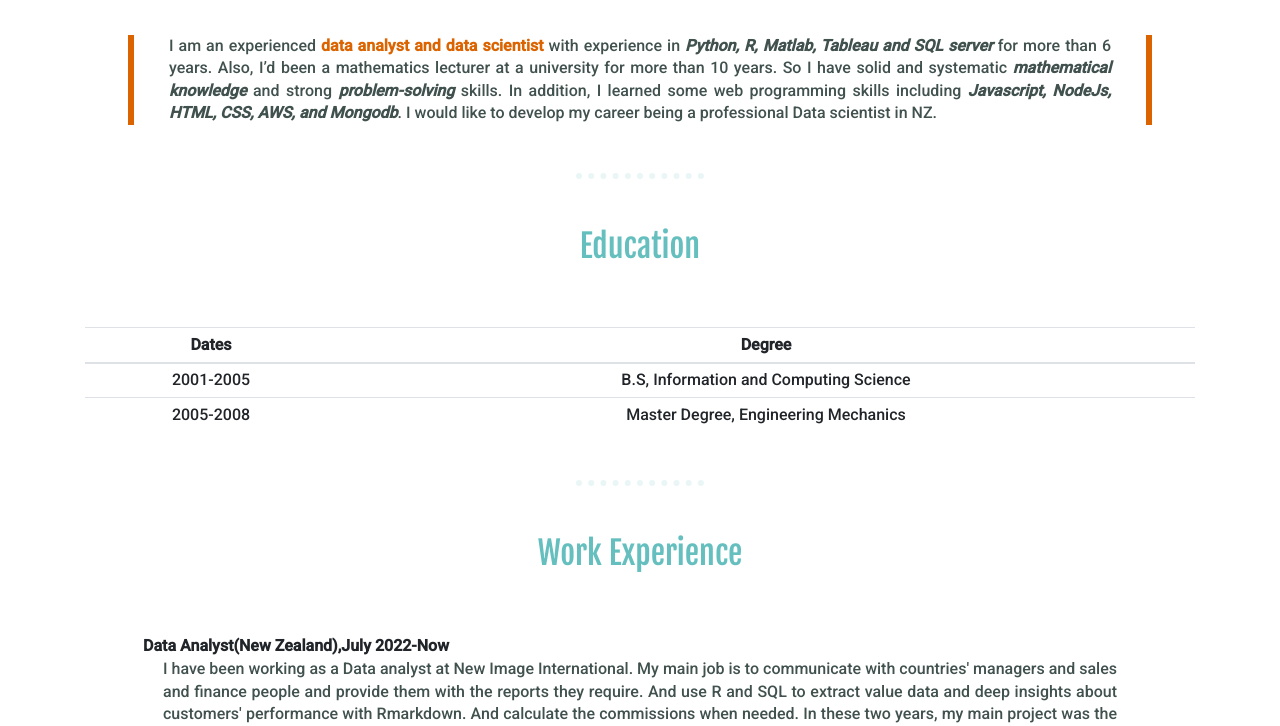
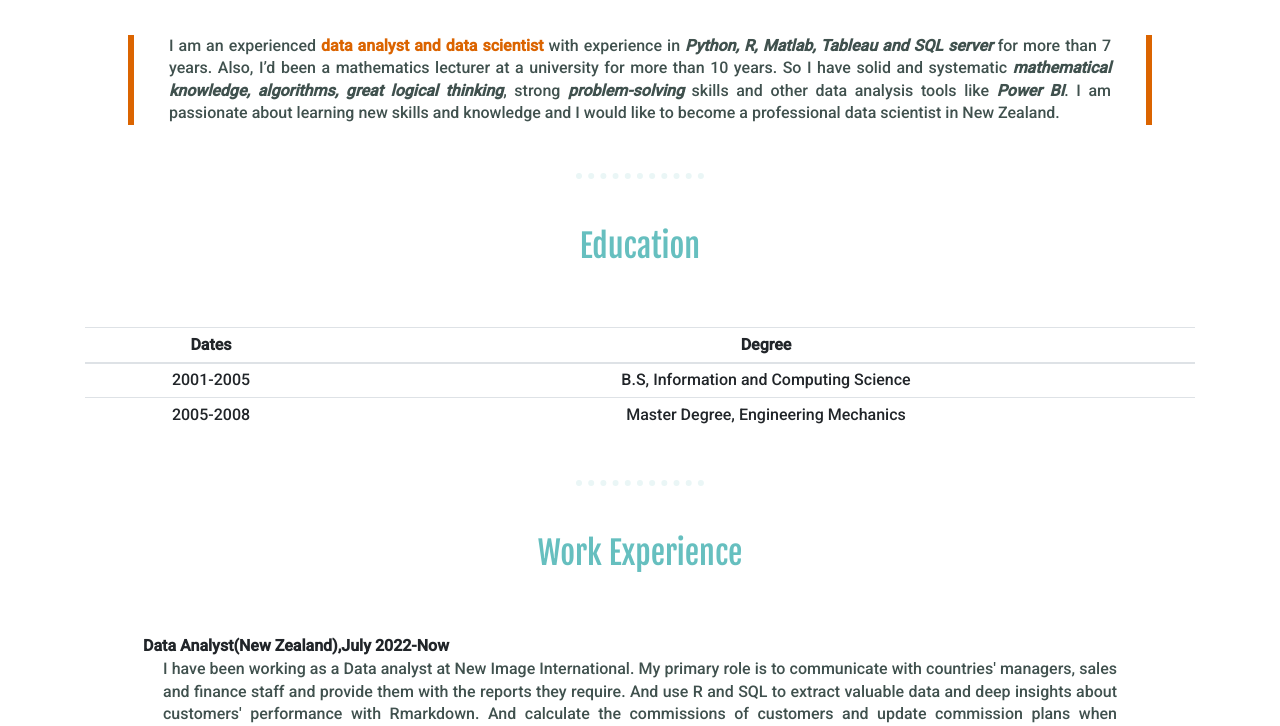
Before and after one commit to Connies81Gao/CV, a plain HTML site: page index.html in a window 1280 px wide. Shown: the part 686-1412 px from the top of the page. Drawn offline with nearby package versions, Linux system fonts and the light colour scheme.

Commit message:
Update index.html

```diff
--- a/index.html
+++ b/index.html
@@ -81,15 +81,13 @@
     <div class="profile">
       <h2>Summary</h2>
       <div class="container-lg summary-div">
-        <p class="summary-p">I am an experienced <strong class="emphasis">data analyst and data scientist</strong> with experience in <strong><em>Python, R, Matlab, Tableau and SQL server</strong></em> for more than 6 years.
-          Also, I’d been a mathematics lecturer at a university for more than 10 years. So I have solid and systematic <strong><em>mathematical knowledge</strong></em> and strong <strong><em>problem-solving</strong></em> skills. In addition,
-          I learned some web programming skills including <strong><em>Javascript, NodeJs, HTML, CSS, AWS, and Mongodb</strong></em>. I would like to develop my career being a professional
-          Data scientist in NZ.</p>
+        <p class="summary-p">I am an experienced <strong class="emphasis">data analyst and data scientist</strong> with experience in <strong><em>Python, R, Matlab, Tableau and SQL server</strong></em> for more than 7 years.
+          Also, I’d been a mathematics lecturer at a university for more than 10 years. So I have solid and systematic <strong><em>mathematical knowledge, algorithms, great logical thinking</strong></em>, strong <strong><em>problem-solving</strong></em> skills and other data analysis tools like <strong><em>Power BI</em></strong>.
+        I am passionate about learning new skills and knowledge and I would like to become a professional data scientist in New Zealand.</p>
         <!-- <p class="summary-p">I am a <strong class='emphasis'>full-stack web development</strong> tutor online since 2019, including <strong><em>HTML5, CSS3, Javascript, Bootstrap, jQuery, Nodejs, EJS, MongoDB, SQL, API, Reactjs</em></strong>, etc.
           I had been a <strong class="emphasis">math professor</strong> at a university in China for 10 years and was also a <strong class="emphasis">data scientist</strong> in SIGMA Data Analysis Research Institute. The main
           work was to analyze the complex data that the clients provided and return some advice on their business decision-making or improvements. I am experienced in data analysis with<strong><em> R, Python, SQL database and Excel</strong></em>.
           I have been working with kinds of data for 5 years, involving various fields such as telecommunications, education, environment, traveling, and traffic.</p> -->
-
       </div>
           </div>
     <hr>
@@ -124,7 +122,7 @@
        Data Analyst(New Zealand),July 2022-Now
      </dt>
      <dd class="dd-p text-justify">
-       I have been working as a Data analyst at New Image International. My main job is to communicate with countries' managers and sales and finance people and provide them with the reports they require. And use R and SQL to extract value data and deep insights about customers' performance with Rmarkdown. And calculate the commissions when needed. In these two years, my main project was the 'Royalty Commission' project which is a very complicated commission project and delayed for 6 years. The main tools and knowledge I use here are MSSQL, R programming, MicroSoft tools - Excel and Azure, Power BI and problem-solving skills.
+       I have been working as a Data analyst at New Image International. My primary role is to communicate with countries' managers, sales and finance staff and provide them with the reports they require. And use R and SQL to extract valuable data and deep insights about customers' performance with Rmarkdown. And calculate the commissions of customers and update commission plans when required. In the first years, my main project was the 'Royalty Commission' project, a complex commission project that dragged on for 6 years. What I used in this project is SQL Server, C#, and logical thinking. In addition, I use SQL to get reports for our clients every day. The main tools and knowledge I use here are MSSQL, R programming, Microsoft tools - Excel, Azure, Power Query, AutoQuery, Abel, and problem-solving skills.
      </dd>
       <dt class="text-left">
        Operation Assistant(New Zealand), Feb 2022- July 2022
@@ -170,18 +168,18 @@ Mathematics lecturer in Xi’an Eurasia University(China),2008-2018
             </tr>
             <tr>
               <td>⭐ Mandarin</td>
-              <td>⭐ Javascript</td>
+              <td>⭐ Abel</td>
               <td>⭐ Tableau</td>
             </tr>
             <tr>
               <td>⭐ HTML</td>
-              <td>⭐ SPSS</td>
+              <td>⭐ Power BI</td>
               <td>⭐ Algorithms</td>
             </tr>
           </table>
         </div>
       </div>
-      <p align='top' align='center' style="color:gray">teamwork, quick learning, data insight, keen eye for details, self-motivated, responsible.
+      <p align='top' align='center' style="color:gray">TEAMWORK, QUICK LEARNING, DATA INSIGHT, KEEN EYE FOR DETAILS, SELF-MOTIVATED, RESPONSIBLE.
       </p>
 
 
```
